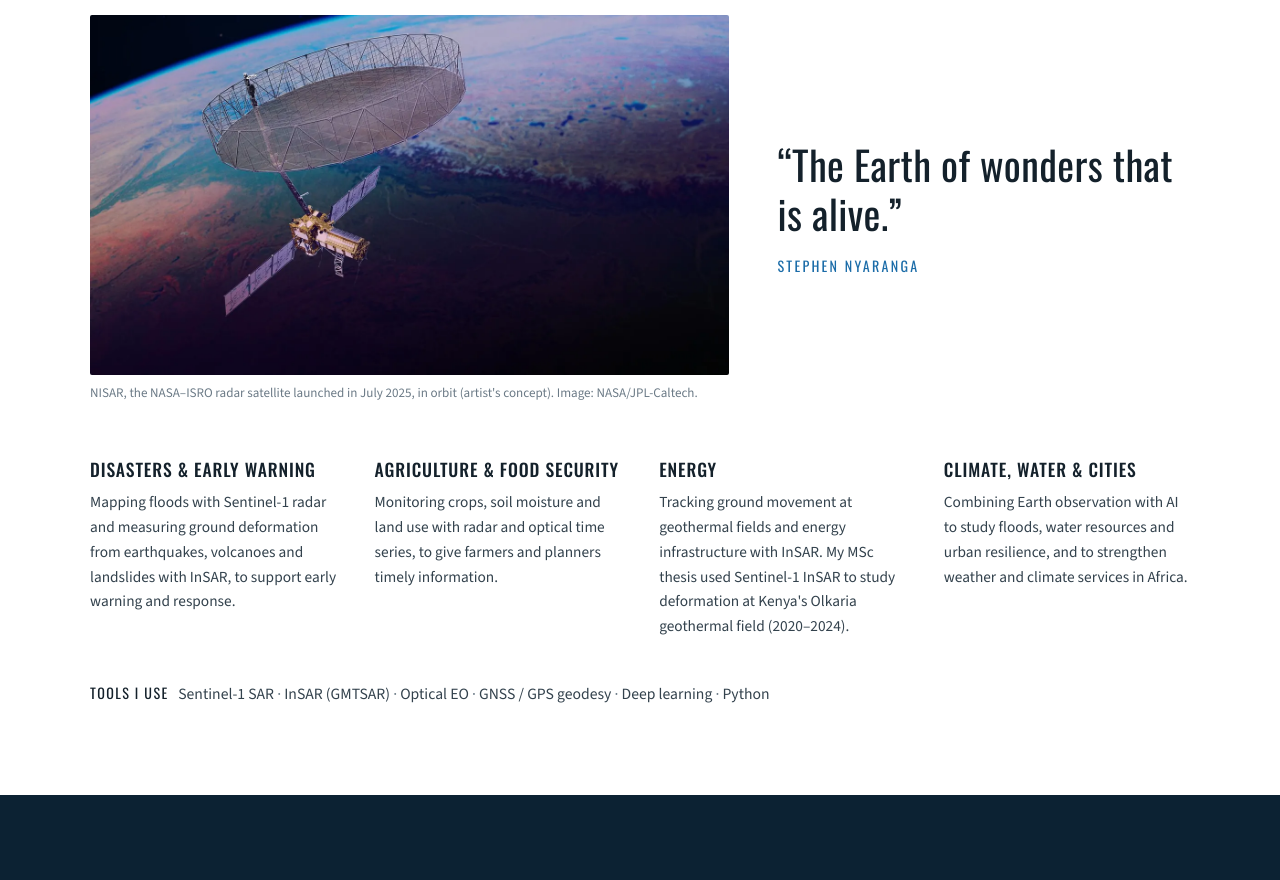
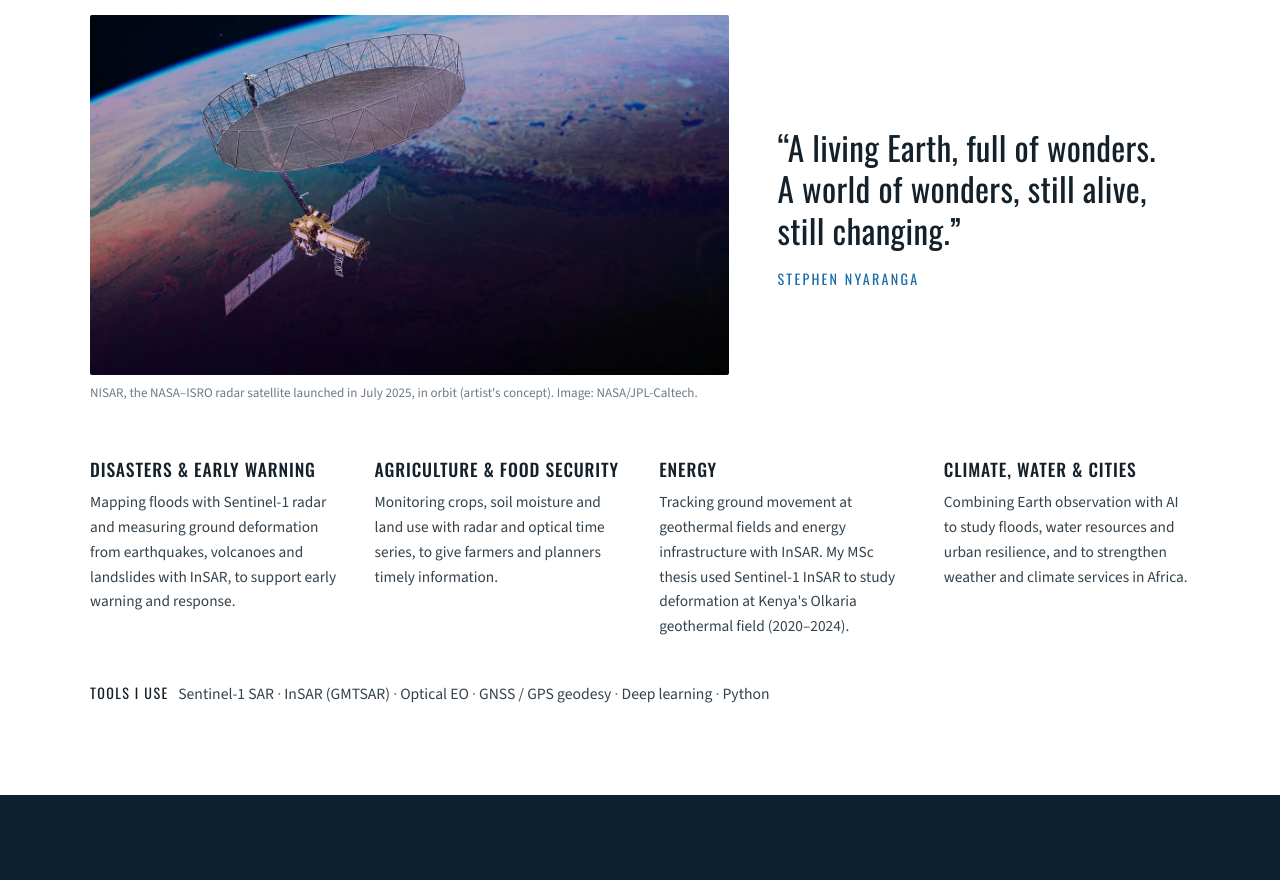
Before and after one commit to STEPHEN-NYARANGA/stephen-nyaranga.github.io, a plain HTML site: page index.html in a window 1280 px wide. Shown: the part 3040-3920 px from the top of the page. Drawn offline with nearby package versions, Linux system fonts and the light colour scheme; no server answers.

Commit message:
Research Interests: new two-line quote
Co-Authored-By: Claude Opus 5.5 <noreply@anthropic.com>

```diff
--- a/index.html
+++ b/index.html
@@ -345,7 +345,7 @@ body{font-size:16px}
 .int-fig img{display:block;width:100%;height:auto;border-radius:2px}
 .int-fig figcaption{margin-top:.55rem;font-size:.82rem;line-height:1.5;color:var(--muted)}
 .quote{margin:0}
-.quote p:first-child{font-family:var(--font-display);font-weight:400;font-size:clamp(1.7rem,3.2vw,2.5rem);line-height:1.22;letter-spacing:.01em;color:var(--ink)}
+.quote p:first-child{font-family:var(--font-display);font-weight:400;font-size:clamp(1.5rem,2.6vw,2.1rem);line-height:1.25;letter-spacing:.01em;color:var(--ink)}
 .quote-by{margin-top:1rem;font-family:var(--font-display);font-size:.88rem;letter-spacing:.16em;text-transform:uppercase;color:var(--accent)}
 .int{background:none;border:0;border-radius:0;padding:0}
 .int h3{margin-bottom:.6rem}
@@ -533,7 +533,7 @@ body{font-size:16px}
         <figcaption>NISAR, the NASA&ndash;ISRO radar satellite launched in July 2025, in orbit (artist's concept). Image: NASA/JPL-Caltech.</figcaption>
       </figure>
       <blockquote class="quote">
-        <p>&ldquo;The Earth of wonders that is alive.&rdquo;</p>
+        <p>&ldquo;A living Earth, full of wonders.<br>A world of wonders, still alive, still changing.&rdquo;</p>
         <p class="quote-by">Stephen Nyaranga</p>
       </blockquote>
     </div>
```
